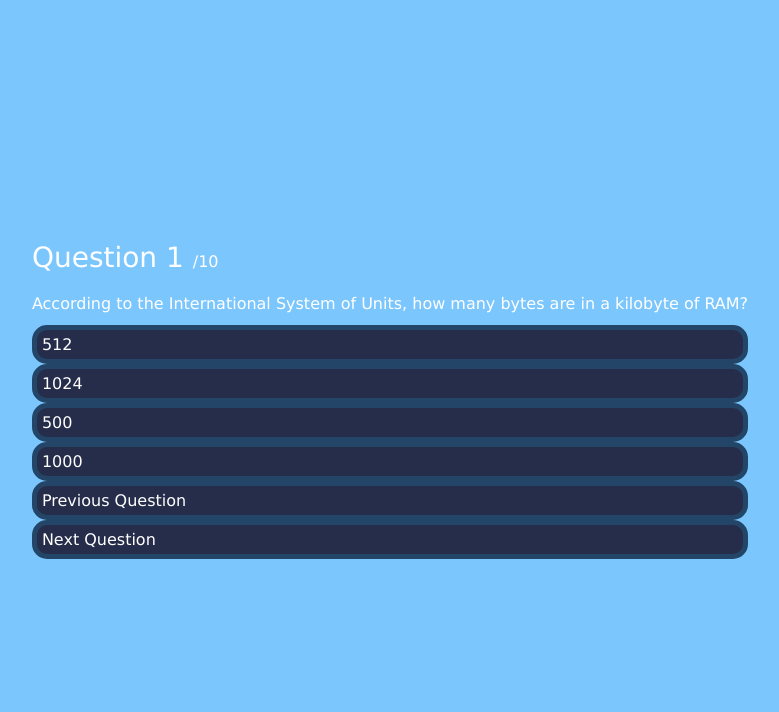
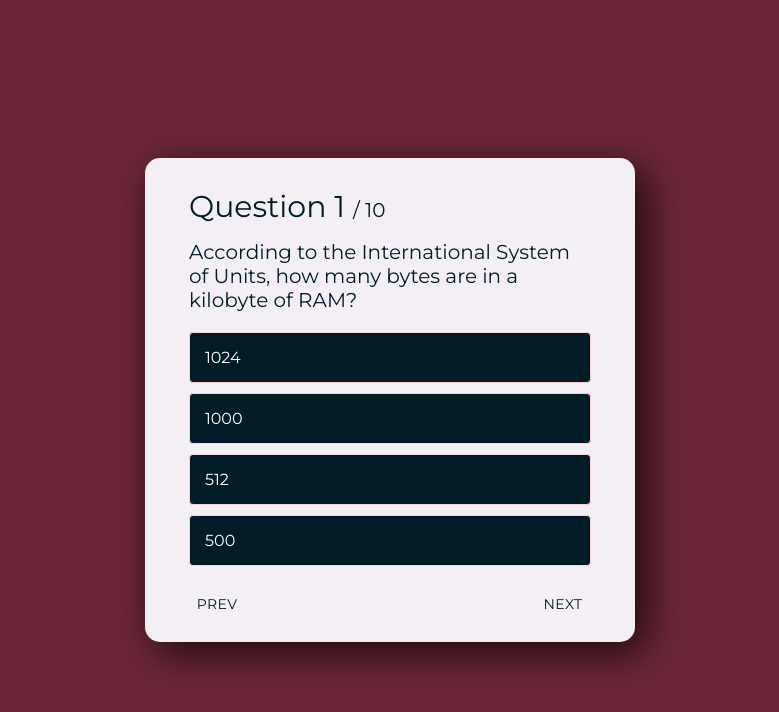
Before and after one commit to rosita-dmello/Full-Stack-Task-1, a React (Create React App) app: page / in a window 1280 px wide. Shown: the top 712 px of the page, without its empty margins (250-1029 px from the left). Built offline with nearby package versions, Linux system fonts and the light colour scheme.

Commit message:
Add a working app without the API fetching

```diff
--- a/package.json
+++ b/package.json
@@ -8,6 +8,7 @@
     "@testing-library/jest-dom": "^5.14.1",
     "@testing-library/react": "^11.2.7",
     "@testing-library/user-event": "^12.8.3",
+    "axios": "^0.21.1",
     "react": "^17.0.2",
     "react-dom": "^17.0.2",
     "react-scripts": "4.0.3",
--- a/public/index.html
+++ b/public/index.html
@@ -2,7 +2,7 @@
 <html lang="en">
   <head>
     <meta charset="utf-8" />
-    <link rel="stylesheet" href="https://fonts.googleapis.com/css?family=Roboto:300,400,500,700&display=swap" />
+    <link href="https://fonts.googleapis.com/css2?family=Montserrat&family=Roboto&display=swap" rel="stylesheet">
     <link rel="stylesheet" href="./styles.css"/>
 
   </head>
--- a/public/styles.css
+++ b/public/styles.css
@@ -1,18 +1,16 @@
 body {
   margin: 0;
-  font-family: -apple-system, BlinkMacSystemFont, 'Segoe UI', 'Roboto', 'Oxygen',
-    'Ubuntu', 'Cantarell', 'Fira Sans', 'Droid Sans', 'Helvetica Neue',
-    sans-serif;
+
   -webkit-font-smoothing: antialiased;
   -moz-osx-font-smoothing: grayscale;
 }
 * {
-  font-family: "Verdana", cursive, sans-serif;
-  color: #ffffff;
+  color: #011C27;
+  font-family:'Montserrat','Roboto', sans-serif;
 }
 
 body {
-  background-color: #7cc6fe;
+  background-color: #6B2737;
   display: flex;
   justify-content: center;
   align-items: center;
@@ -20,7 +18,7 @@ body {
 }
 
 .app {
-  background-color: #252d4a;
+  background-color: #F3EFF5;
   width: 450px;
   min-height: 200px;
   height: min-content;
@@ -41,29 +39,24 @@ body {
 .question-section {
   width: 100%;
   position: relative;
+  font-size: 20px;
 }
 
 .question-count {
-  margin-bottom: 20px;
+  margin-bottom: 15px;
+  margin-top: 10px;
+
 }
 
 .question-count span {
-  font-size: 28px;
+  font-size: 30px;
 }
 
 .question-text {
-  margin-bottom: 12px;
+  margin-bottom: 20px;
+  font-size: 20px;
 }
 
-.timer-text {
-  background: rgb(230, 153, 12);
-  padding: 15px;
-  margin-top: 20px;
-  margin-right: 20px;
-  border: 5px solid rgb(255, 189, 67);
-  border-radius: 15px;
-  text-align: center;
-}
 
 /* ANSWERS/RIGHT SECTION */
 .answer-section {
@@ -77,14 +70,30 @@ button {
   width: 100%;
   font-size: 16px;
   color: #ffffff;
-  background-color: #252d4a;
-  border-radius: 15px;
+  background-color: #011C27;
+  border-radius: 4px;
   display: flex;
-  padding: 5px;
-  justify-content: flex-start;
+  padding: 15px;
   align-items: center;
-  border: 5px solid #234668;
+  border: 1px solid #fcd0dd;
   cursor: pointer;
+  margin-bottom: 10px;
+
+}
+button:hover {
+  background-color: #0f3a4b;
+  transition-delay: 0.09s;
+}
+.prev {
+float: left;
+margin-left: 20px;
+margin-top: 10px;
+}
+.next {
+ float: right;
+ margin-right: 20px;
+ margin-top: 10px;
+
 }
 
 .correct {
@@ -94,15 +103,3 @@ button {
 .incorrect {
   background-color: #ff3333;
 }
-
-button:hover {
-  background-color: #555e7d;
-}
-
-button:focus {
-  outline: none;
-}
-
-button svg {
-  margin-right: 5px;
-}
--- a/src/components/Answer.jsx
+++ b/src/components/Answer.jsx
@@ -1,12 +1,13 @@
 import React, {useState} from "react";
-import data from "./questions";
+import Container from '@material-ui/core/Container';
+
 
 function Answer(props){
     const [score, setScore] = useState(0);
     const index = props.currentQuestion;
-    function handleAnswerClick(event) {
-		const isCorrect = (event.target.id === "right" ? true : false);
+    function handleAnswerClick(isCorrect) {
 		props.nextQuestion();
+
 		if (isCorrect){
 			setScore(prevValue => prevValue+1)
 		}
@@ -14,12 +15,14 @@ function Answer(props){
 	}
 
 
-    return <div className='answer-section'>
-		{data[index].incorrect_answers.map((answerOption) => (
-			<button id="wrong" onClick={handleAnswerClick}>{answerOption}</button>
-		))}
-		<button id="right" onClick={handleAnswerClick}>{data[index].correct_answer}</button>
-	</div>
+
+    return <Container className='answer-section'>
+		{(props.data[index].options).map(answerOption => {
+			return <button onClick={() => handleAnswerClick(answerOption.isCorrect)} variant="contained" color="secondary" >{answerOption.optionText}</button>
+		}
+		)}
+
+	</Container>
 
 }
 
--- a/src/components/App.jsx
+++ b/src/components/App.jsx
@@ -4,9 +4,9 @@ import Card from "./Card"
 function App(){
 
     return (
-        <div>
+
         <Card/>
-        </div>
+
     )
 }
 
--- a/src/components/Card.jsx
+++ b/src/components/Card.jsx
@@ -1,8 +1,9 @@
-import React, {useState} from "react";
+import React, {useState, useEffect} from "react";
 import Question from "./Question";
 import Answer from "./Answer";
 import Toggle from "./Toggle";
 import Score from "./Score";
+import data from "./questions";
 
 
 function Card() {
@@ -28,17 +29,17 @@ function Card() {
 		 setCurrentScore(score);
 	}
 
-    return <div>
+    return <div class="app">
         {showScore
-            ? <Score score={currentScore} /> : ( <>
+            ? <Score score={currentScore} /> : ( <div>
 
-			<Question  currentQuestion={currentQuestion} />
+			<Question data={data} currentQuestion={currentQuestion} />
 
-			 <Answer nextQuestion={nextQuestion} currentQuestion={currentQuestion} sendScore={receiveScore} />
+			 <Answer data={data} nextQuestion={nextQuestion} currentQuestion={currentQuestion} sendScore={receiveScore} />
 
 			 <Toggle prevQuestion={prevQuestion} nextQuestion={nextQuestion} />
 
-			 </> )}
+			 </div> )}
     </div>
 
 }
--- a/src/components/Question.jsx
+++ b/src/components/Question.jsx
@@ -1,14 +1,16 @@
 import React from "react";
-import data from "./questions";
+import Container from '@material-ui/core/Container';
+import Grid from '@material-ui/core/Grid';
+
 
 function Question(props){
     const index = props.currentQuestion;
-    return <div className='question-section'>
-        <div className='question-count'>
-        <span> Question {props.currentQuestion + 1} </span>/{data.length}
-        </div>
-		<div className='question-text'>{(data[index]).question}</div>
-	</div>
+    return <Grid container className="question-section">
+        <Container className='question-count' >
+        <span class="question-span"> Question {props.currentQuestion + 1} </span>/ {props.data.length}
+        </Container>
+		<Container className='question-text'>{(props.data[index]).questionText}</Container>
+	</Grid>
 }
 
 export default Question;
--- a/src/components/Score.jsx
+++ b/src/components/Score.jsx
@@ -1,9 +1,9 @@
 import React from "react";
-import data from "./questions";
+import questions from "./questions";
 
 function Score(props){
 
-	return <div className='score-section'>You scored {props.score} out of {data.length}</div>
+	return <div className='score-section'>You scored {props.score} out of {questions.length}</div>
 
 }
 
--- a/src/components/Toggle.jsx
+++ b/src/components/Toggle.jsx
@@ -1,9 +1,19 @@
 import React from "react";
+import Button from '@material-ui/core/Button';
+import Container from '@material-ui/core/Container';
+
 
 function Toggle(props){
 
-    return <> <button id="prev" onClick={props.prevQuestion}> Previous Question </button>
-	<button id="next" onClick={props.nextQuestion}> Next Question </button> </>
+    return <Container class="toggle">
+    <div class="prev">
+    <Button onClick={props.prevQuestion}> Prev </Button>
+    </div>
+    <div class="next">
+	<Button onClick={props.nextQuestion}> Next </Button>
+    </div>
+    </Container>
+
 }
 
 export default Toggle;
--- a/src/components/questions.js
+++ b/src/components/questions.js
@@ -16,7 +16,7 @@ const data = [
         "category": "Entertainment: Board Games",
         "type": "multiple",
         "difficulty": "easy",
-        "question": "On a standard Monopoly board, which square is diagonally opposite &#039;Go&#039;? ",
+        "question": "On a standard Monopoly board, which square is diagonally opposite Go? ",
         "correct_answer": "Free Parking",
         "incorrect_answers": [
             "Go to Jail",
@@ -28,7 +28,7 @@ const data = [
         "category": "Science: Gadgets",
         "type": "multiple",
         "difficulty": "easy",
-        "question": "The term &quot;battery&quot; to describe an electrical storage device was coined by?",
+        "question": "The term battery to describe an electrical storage device was coined by?",
         "correct_answer": "Benjamin Franklin",
         "incorrect_answers": [
             "Nikola Tesla",
@@ -52,7 +52,7 @@ const data = [
         "category": "Mythology",
         "type": "multiple",
         "difficulty": "easy",
-        "question": "Which Greek &amp; Roman god was known as the god of music, truth and prophecy, healing, the sun and light, plague, poetry, and more?",
+        "question": "Which Greek and Roman god was known as the god of music, truth and prophecy, healing, the sun and light, plague, poetry, and more?",
         "correct_answer": "Apollo",
         "incorrect_answers": [
             "Aphrodite",
@@ -121,9 +121,27 @@ const data = [
         ]
     }
 ]
+var questions = [];
+for(var i = 0; i<10; i++) {
+    questions.push({
+        id: i,
+        questionText: data[i].question,
+        answered: false,
+        options: [
+            {optionText: data[i].correct_answer, isCorrect: true},
+            {optionText: data[i].incorrect_answers[0], isCorrect: false},
+            {optionText: data[i].incorrect_answers[1], isCorrect: false},
+            {optionText: data[i].incorrect_answers[2], isCorrect: false}
+        ]
+    })
+    for (let j = 3; j > 0; j--) {
+        const k = Math.floor(Math.random() * (j + 1));
+        [questions[i].options[j], questions[i].options[k]] = [questions[i].options[k], questions[i].options[j]];
+    }
+}
 
 
-export default data;
+export default questions;
 
 
 
@@ -131,11 +149,14 @@ export default data;
 
 
 
-
-
-
-
-
+// async function getQuestions() {
+//   try {
+//     const response = await axios.get('https://opentdb.com/api.php?amount=10&difficulty=easy&type=multiple');
+//     console.log(response.data);
+//   } catch (error) {
+//     console.error(error);
+//   }
+// }
 
 
 
@@ -154,12 +175,52 @@ export default data;
 
 
 // async function fetchQuestionsJSON() {
+//     try {
 //     const response = await fetch("https://opentdb.com/api.php?amount=10&difficulty=easy&type=multiple");
-//     const questionObject = await response.json();
-//     return questionObject.results;
+//      const questionObject = await response.json();
+//      return questionObject.results;
+//     } catch (err){
+//         console.log(err);
+//     }
+
 // }
-// let fetchedQuestions = await fetchQuestionsJSON();
+// let fetchedQuestions = fetchQuestionsJSON();
 
 // console.log(fetchedQuestions);
 
-// export default fetchedQuestions;
+
+
+// function Example() {
+//   const [data, dataSet] = useState<any>(null)
+
+//   useEffect(() => {
+//     async function fetchMyAPI() {
+//       let response = await fetch('api/data')
+//       response = await response.json()
+//       dataSet(response)
+//     }
+
+//     fetchMyAPI()
+//   }, [])
+
+//   return <div>{JSON.stringify(data)}</div>
+// }
+
+
+// async function fetchQuestionsJSON() {
+//     try {
+//     let response = await fetch("https://opentdb.com/api.php?amount=10&difficulty=easy&type=multiple");
+//     response = await response.json();
+//     return response;
+//     } catch (err){
+//         console.log(err);
+//     }
+
+// }
+// try{
+// let receiveData = fetchQuestionsJSON();
+// console.log(receiveData);
+// }
+// catch(err) {
+//     console.log(err);
+// }
--- a/src/index.js
+++ b/src/index.js
@@ -1,6 +1,9 @@
 import React from 'react';
 import ReactDOM from 'react-dom';
 import App from "./components/App";
+
+
+
 
 
 ReactDOM.render(
```
Also changed, not shown: 2 other files (tests, documents, lock files or other folders).
